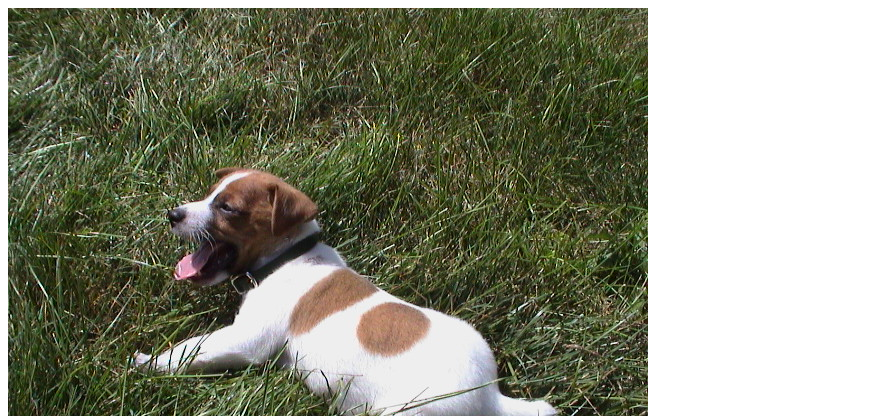
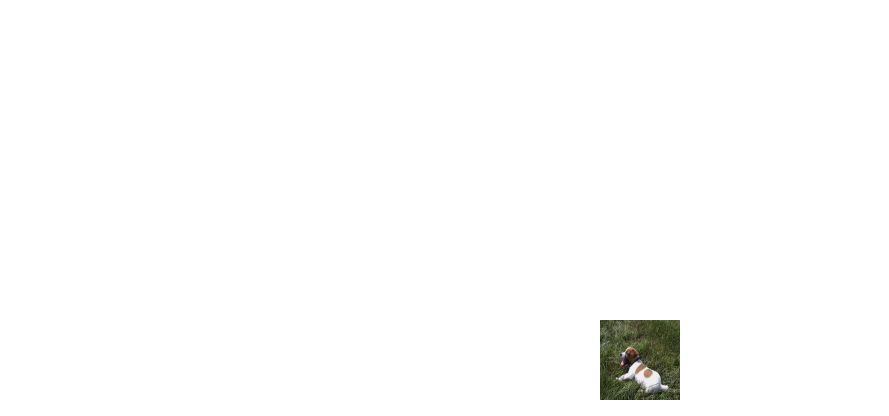
Before and after one commit to shoneriki/git-101, a plain HTML site: page index.html in a window 1280 px wide. Shown: the top 416 px of the page, without its empty margins (0-889 px from the left). Drawn offline with Linux system fonts and the light colour scheme.

Commit message:
Centered image and tagline

```diff
--- a/index.html
+++ b/index.html
@@ -1,10 +1,13 @@
 <!DOCTYPE html>
 <html>
 	<head>
+		<link rel="stylesheet" href="style.css">
 		<title></title>
 	</head>
 	<body>
-		<img src="IMG_5954.JPG">
-		<h1>Coming soon... Le Wagon</h1>
+		<div id="container">
+			<img id="logo"src="IMG_5954.JPG">
+			<h1>Coming soon... Le Wagon</h1>
+		</div>
 	</body>
 </html>
--- /dev/null
+++ b/style.css
@@ -0,0 +1,18 @@
+body {
+	margin: 0;
+	font-family: Helvetica;
+}
+
+#logo{
+	height: 80px;
+	width: 80px;
+	display: block;
+}
+
+#container {
+	display: flex;
+	align-items: center;
+	justify-content: center;
+	height: 100vh;
+	flex-direction: column;
+}
```
